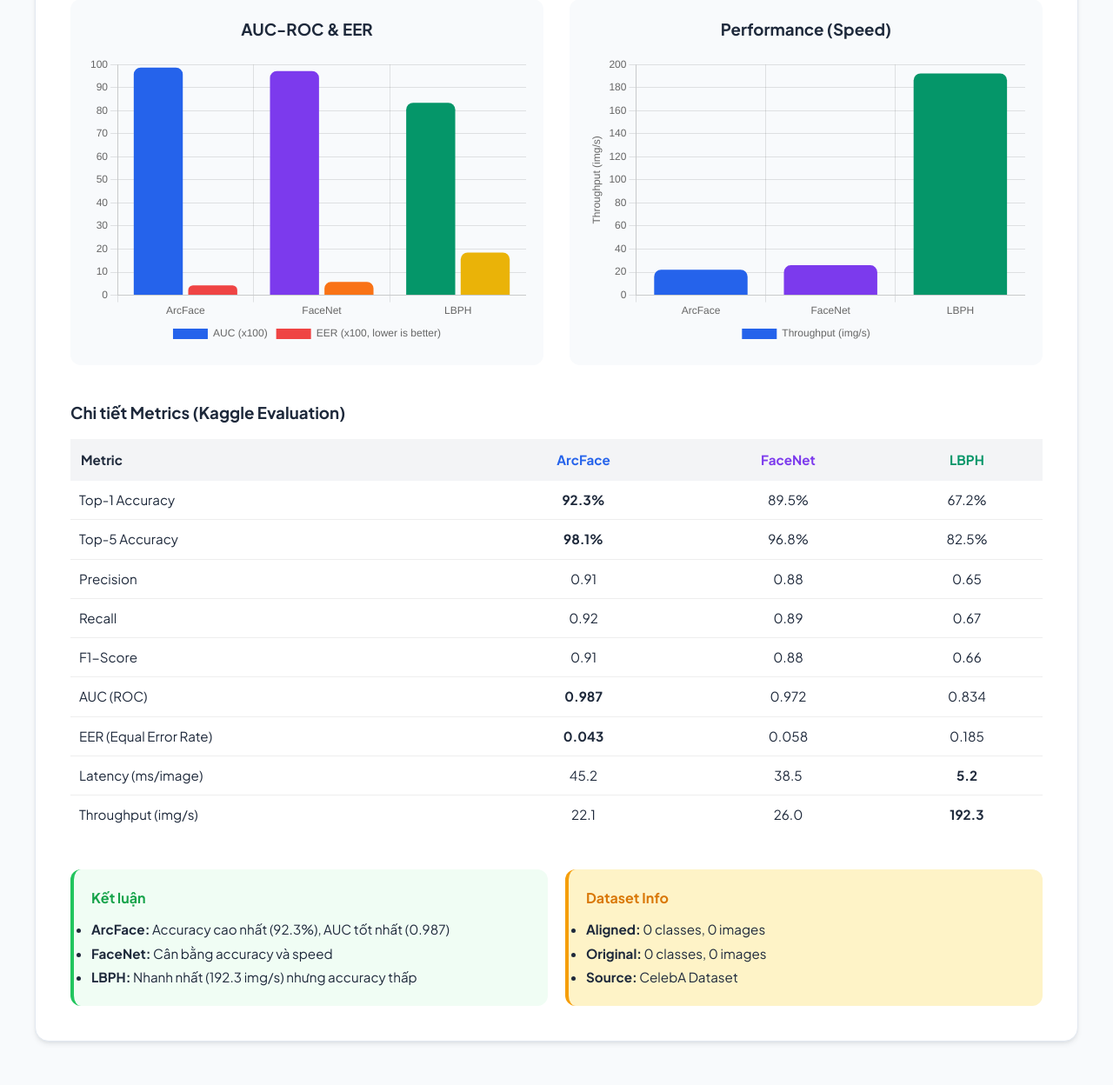
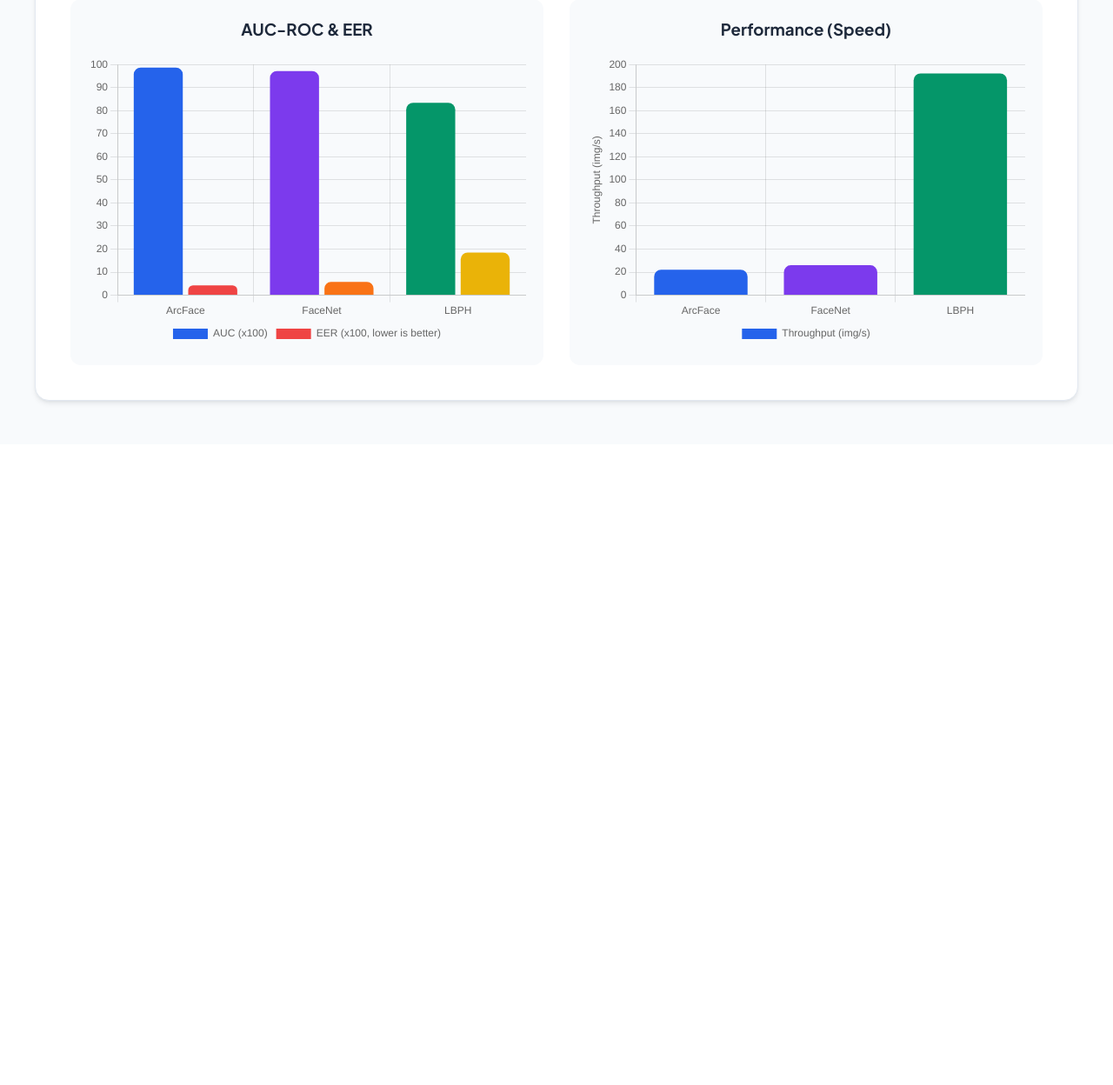
Before and after one commit to sin0235/FaceRecognition, a Flask app: page /evaluation in a window 1280 px wide. Shown: the part 1255-2503 px from the top of the page at 87% size. After the commit the page ends 1721 px from the top, so only its background shows below. Run offline with Flask 3, Linux system fonts and the light colour scheme.

Commit message:
điều chỉnh lại 1 xíu upfile

```diff
--- a/static/css/style.css
+++ b/static/css/style.css
@@ -216,14 +216,9 @@
   border: 3px solid var(--primary);
   overflow: hidden;
   box-shadow: 0 8px 24px rgba(37, 99, 235, 0.15);
-  transition: all 0.3s ease;
   flex-shrink: 0;
 }
 
-.preview-box-large:hover {
-  transform: translateY(-4px);
-  box-shadow: 0 12px 32px rgba(37, 99, 235, 0.2);
-}
 
 /* ===== UPLOAD (legacy) ===== */
 .upload-row {
--- a/templates/evaluation.html
+++ b/templates/evaluation.html
@@ -1,9 +1,9 @@
-{% extends "base.html" %} {% block content %}
+{%extends "base.html" %} {% block content %}
 
 <div class="card animate">
   <h2>Đánh giá Models</h2>
 
-  <!-- Tab buttons -->
+  <!-- Tabs -->
   <div
     style="
       display: flex;
@@ -30,7 +30,7 @@
   </div>
 
   {% if mode == 'kaggle' %}
-  <!-- Kaggle Results -->
+  <!-- Kaggle content giữ nguyên như file cũ -->
   <p class="subtitle">
     Kết quả đánh giá trên Kaggle (notebook: evaluate_arcface.ipynb)
   </p>
@@ -100,7 +100,7 @@
     </div>
   </div>
 
-  <!-- Charts Section -->
+  <!-- Charts -->
   <div
     style="
       display: grid;
@@ -109,15 +109,12 @@
       margin-top: 40px;
     "
   >
-    <!-- Accuracy Chart -->
     <div style="background: #f8fafc; padding: 20px; border-radius: 12px">
       <h3 style="margin-bottom: 15px; text-align: center">
         Accuracy Comparison
       </h3>
       <canvas id="accuracyChart" height="200"></canvas>
     </div>
-
-    <!-- Classification Metrics Chart -->
     <div style="background: #f8fafc; padding: 20px; border-radius: 12px">
       <h3 style="margin-bottom: 15px; text-align: center">
         Classification Metrics
@@ -134,13 +131,10 @@
       margin-top: 30px;
     "
   >
-    <!-- ROC/AUC Chart -->
     <div style="background: #f8fafc; padding: 20px; border-radius: 12px">
       <h3 style="margin-bottom: 15px; text-align: center">AUC-ROC & EER</h3>
       <canvas id="aucChart" height="200"></canvas>
     </div>
-
-    <!-- Performance Chart -->
     <div style="background: #f8fafc; padding: 20px; border-radius: 12px">
       <h3 style="margin-bottom: 15px; text-align: center">
         Performance (Speed)
@@ -149,148 +143,8 @@
     </div>
   </div>
 
-  <!-- Detailed Metrics Table -->
-  <div style="margin-top: 40px">
-    <h3 style="margin-bottom: 15px">Chi tiết Metrics (Kaggle Evaluation)</h3>
-    <table style="width: 100%; border-collapse: collapse; font-size: 0.95em">
-      <thead>
-        <tr style="background: #f3f4f6">
-          <th style="padding: 12px; text-align: left">Metric</th>
-          <th style="padding: 12px; text-align: center; color: #2563eb">
-            ArcFace
-          </th>
-          <th style="padding: 12px; text-align: center; color: #7c3aed">
-            FaceNet
-          </th>
-          <th style="padding: 12px; text-align: center; color: #059669">
-            LBPH
-          </th>
-        </tr>
-      </thead>
-      <tbody>
-        <tr style="border-bottom: 1px solid #eee">
-          <td style="padding: 10px">Top-1 Accuracy</td>
-          <td style="text-align: center">
-            <b>{{ metrics.arcface.accuracy }}%</b>
-          </td>
-          <td style="text-align: center">{{ metrics.facenet.accuracy }}%</td>
-          <td style="text-align: center">{{ metrics.lbph.accuracy }}%</td>
-        </tr>
-        <tr style="border-bottom: 1px solid #eee">
-          <td style="padding: 10px">Top-5 Accuracy</td>
-          <td style="text-align: center">
-            <b>{{ metrics.arcface.top5_accuracy }}%</b>
-          </td>
-          <td style="text-align: center">
-            {{ metrics.facenet.top5_accuracy }}%
-          </td>
-          <td style="text-align: center">{{ metrics.lbph.top5_accuracy }}%</td>
-        </tr>
-        <tr style="border-bottom: 1px solid #eee">
-          <td style="padding: 10px">Precision</td>
-          <td style="text-align: center">{{ metrics.arcface.precision }}</td>
-          <td style="text-align: center">{{ metrics.facenet.precision }}</td>
-          <td style="text-align: center">{{ metrics.lbph.precision }}</td>
-        </tr>
-        <tr style="border-bottom: 1px solid #eee">
-          <td style="padding: 10px">Recall</td>
-          <td style="text-align: center">{{ metrics.arcface.recall }}</td>
-          <td style="text-align: center">{{ metrics.facenet.recall }}</td>
-          <td style="text-align: center">{{ metrics.lbph.recall }}</td>
-        </tr>
-        <tr style="border-bottom: 1px solid #eee">
-          <td style="padding: 10px">F1-Score</td>
-          <td style="text-align: center">{{ metrics.arcface.f1 }}</td>
-          <td style="text-align: center">{{ metrics.facenet.f1 }}</td>
-          <td style="text-align: center">{{ metrics.lbph.f1 }}</td>
-        </tr>
-        <tr style="border-bottom: 1px solid #eee">
-          <td style="padding: 10px">AUC (ROC)</td>
-          <td style="text-align: center"><b>{{ metrics.arcface.auc }}</b></td>
-          <td style="text-align: center">{{ metrics.facenet.auc }}</td>
-          <td style="text-align: center">{{ metrics.lbph.auc }}</td>
-        </tr>
-        <tr style="border-bottom: 1px solid #eee">
-          <td style="padding: 10px">EER (Equal Error Rate)</td>
-          <td style="text-align: center"><b>{{ metrics.arcface.eer }}</b></td>
-          <td style="text-align: center">{{ metrics.facenet.eer }}</td>
-          <td style="text-align: center">{{ metrics.lbph.eer }}</td>
-        </tr>
-        <tr style="border-bottom: 1px solid #eee">
-          <td style="padding: 10px">Latency (ms/image)</td>
-          <td style="text-align: center">{{ metrics.arcface.latency_ms }}</td>
-          <td style="text-align: center">{{ metrics.facenet.latency_ms }}</td>
-          <td style="text-align: center">
-            <b>{{ metrics.lbph.latency_ms }}</b>
-          </td>
-        </tr>
-        <tr>
-          <td style="padding: 10px">Throughput (img/s)</td>
-          <td style="text-align: center">{{ metrics.arcface.throughput }}</td>
-          <td style="text-align: center">{{ metrics.facenet.throughput }}</td>
-          <td style="text-align: center">
-            <b>{{ metrics.lbph.throughput }}</b>
-          </td>
-        </tr>
-      </tbody>
-    </table>
-  </div>
-
-  <!-- Analysis Section -->
-  <div
-    style="
-      margin-top: 40px;
-      display: grid;
-      grid-template-columns: 1fr 1fr;
-      gap: 20px;
-    "
-  >
-    <div
-      style="
-        background: #f0fdf4;
-        padding: 20px;
-        border-radius: 12px;
-        border-left: 4px solid #22c55e;
-      "
-    >
-      <h4 style="color: #16a34a; margin-bottom: 10px">Kết luận</h4>
-      <ul style="line-height: 1.8; font-size: 0.95em">
-        <li>
-          <b>ArcFace:</b> Accuracy cao nhất ({{ metrics.arcface.accuracy }}%),
-          AUC tốt nhất ({{ metrics.arcface.auc }})
-        </li>
-        <li><b>FaceNet:</b> Cân bằng accuracy và speed</li>
-        <li>
-          <b>LBPH:</b> Nhanh nhất ({{ metrics.lbph.throughput }} img/s) nhưng
-          accuracy thấp
-        </li>
-      </ul>
-    </div>
-    <div
-      style="
-        background: #fef3c7;
-        padding: 20px;
-        border-radius: 12px;
-        border-left: 4px solid #f59e0b;
-      "
-    >
-      <h4 style="color: #d97706; margin-bottom: 10px">Dataset Info</h4>
-      <ul style="line-height: 1.8; font-size: 0.95em">
-        <li>
-          <b>Aligned:</b> {{ info.aligned.classes }} classes, {{
-          info.aligned.images }} images
-        </li>
-        <li>
-          <b>Original:</b> {{ info.original.classes }} classes, {{
-          info.original.images }} images
-        </li>
-        <li><b>Source:</b> CelebA Dataset</li>
-      </ul>
-    </div>
-  </div>
-
+  <!-- Kaggle JS charts -->
   <script>
-    // Accuracy Comparison Chart
     new Chart(document.getElementById('accuracyChart'), {
       type: 'bar',
       data: {
@@ -314,7 +168,6 @@
       }
     });
 
-    // Classification Metrics Chart (Radar)
     new Chart(document.getElementById('metricsChart'), {
       type: 'radar',
       data: {
@@ -343,7 +196,6 @@
       }
     });
 
-    // AUC & EER Chart
     new Chart(document.getElementById('aucChart'), {
       type: 'bar',
       data: {
@@ -367,7 +219,6 @@
       }
     });
 
-    // Performance Chart
     new Chart(document.getElementById('performanceChart'), {
       type: 'bar',
       data: {
@@ -391,37 +242,251 @@
   </script>
 
   {% else %}
-  <!-- Demo Mode -->
+  <!-- Demo Mode  -->
   <p class="subtitle">Demo đánh giá trực tiếp trên tập test</p>
 
+  <!-- Form chọn thư mục  -->
+  <form
+    method="POST"
+    action="/evaluation?mode=demo"
+    style="margin-bottom: 30px"
+  >
+    <div style="background: #f8fafc; padding: 20px; border-radius: 12px">
+      <div style="margin-bottom: 15px">
+        <label style="font-weight: 600; display: block; margin-bottom: 8px"
+          >Thư mục Test:</label
+        >
+        <input
+          type="text"
+          name="test_folder"
+          placeholder="Để trống = mặc định ({{ info.aligned.classes }} classes)"
+          style="
+            width: 100%;
+            padding: 10px;
+            border: 2px solid #e2e8f0;
+            border-radius: 8px;
+            font-size: 14px;
+          "
+        />
+        <small style="color: #64748b"
+          >Mặc định: data/CelebA_Aligned/test/images_aligned</small
+        >
+      </div>
+
+      <div style="margin-bottom: 15px">
+        <label style="font-weight: 600; display: block; margin-bottom: 8px"
+          >Số ảnh mỗi class:</label
+        >
+        <input
+          type="number"
+          name="max_images"
+          value="5"
+          min="1"
+          max="20"
+          style="
+            width: 150px;
+            padding: 10px;
+            border: 2px solid #e2e8f0;
+            border-radius: 8px;
+            font-size: 14px;
+          "
+        />
+        <small style="color: #64748b">Giới hạn để tránh quá lâu</small>
+      </div>
+
+      <button class="btn" type="submit">Chạy Evaluation</button>
+    </div>
+  </form>
+
+  {% if demo_results %} {% if demo_results.error %}
   <div
     style="
-      background: #fef3c7;
+      background: #fef2f2;
+      color: #dc2626;
+      padding: 15px;
+      border-radius: 8px;
+      border-left: 4px solid #dc2626;
+    "
+  >
+    {{ demo_results.error }}
+  </div>
+  {% else %}
+  <!-- Metrics Cards -->
+  <div
+    style="
+      display: grid;
+      grid-template-columns: repeat(4, 1fr);
+      gap: 15px;
+      margin-bottom: 30px;
+    "
+  >
+    <div
+      style="
+        background: linear-gradient(135deg, #2563eb 0%, #1e40af 100%);
+        color: white;
         padding: 20px;
         border-radius: 12px;
-      margin-bottom: 20px;
+        text-align: center;
       "
     >
-    <b>Dataset:</b> {{ info.aligned.classes }} lớp, {{ info.aligned.images }}
-    ảnh (aligned)
+      <div style="font-size: 2.5em; font-weight: 700">
+        {{ "%.1f"|format(demo_results.accuracy) }}%
+      </div>
+      <small style="opacity: 0.9">Accuracy</small>
+    </div>
+    <div
+      style="
+        background: linear-gradient(135deg, #7c3aed 0%, #5b21b6 100%);
+        color: white;
+        padding: 20px;
+        border-radius: 12px;
+        text-align: center;
+      "
+    >
+      <div style="font-size: 2.5em; font-weight: 700">
+        {{ "%.1f"|format(demo_results.precision) }}%
+      </div>
+      <small style="opacity: 0.9">Precision</small>
+    </div>
+    <div
+      style="
+        background: linear-gradient(135deg, #059669 0%, #047857 100%);
+        color: white;
+        padding: 20px;
+        border-radius: 12px;
+        text-align: center;
+      "
+    >
+      <div style="font-size: 2.5em; font-weight: 700">
+        {{ "%.1f"|format(demo_results.recall) }}%
+      </div>
+      <small style="opacity: 0.9">Recall</small>
+    </div>
+    <div
+      style="
+        background: linear-gradient(135deg, #f59e0b 0%, #d97706 100%);
+        color: white;
+        padding: 20px;
+        border-radius: 12px;
+        text-align: center;
+      "
+    >
+      <div style="font-size: 2.5em; font-weight: 700">
+        {{ "%.1f"|format(demo_results.f1) }}%
+      </div>
+      <small style="opacity: 0.9">F1-Score</small>
+    </div>
   </div>
 
-  <form method="POST" action="/evaluation?mode=demo">
-    <button class="btn" type="submit">
-      Chạy Demo Evaluation (5 classes x 2 images)
-    </button>
-  </form>
+  <!-- Confusion Matrix -->
+  <div
+    style="
+      background: #f8fafc;
+      padding: 25px;
+      border-radius: 12px;
+      margin-bottom: 30px;
+    "
+  >
+    <h3 style="margin-bottom: 20px; text-align: center">Confusion Matrix</h3>
+    <div style="overflow-x: auto">
+      <table style="margin: 0 auto; border-collapse: collapse; font-size: 12px">
+        <thead>
+          <tr>
+            <th
+              style="
+                padding: 8px;
+                border: 1px solid #e2e8f0;
+                background: #f8fafc;
+              "
+            ></th>
+            {% for cls in demo_results.classes %}
+            <th
+              style="
+                padding: 8px;
+                border: 1px solid #e2e8f0;
+                background: #f8fafc;
+                writing-mode: vertical-rl;
+                transform: rotate(180deg);
+              "
+            >
+              {{ cls[:10] }}
+            </th>
+            {% endfor %}
+          </tr>
+        </thead>
+        <tbody>
+          {% for i, true_cls in enumerate(demo_results.classes) %}
+          <tr>
+            <th
+              style="
+                padding: 8px;
+                border: 1px solid #e2e8f0;
+                background: #f8fafc;
+                text-align: left;
+              "
+            >
+              {{ true_cls[:10] }}
+            </th>
+            {% for j, pred_cls in enumerate(demo_results.classes) %} {% set
+            count = demo_results.confusion_matrix[i][j] %} {% set is_diagonal =
+            (i == j) %}
+            <td
+              style="padding: 8px; border: 1px solid #e2e8f0; text-align: center;
+                      background: {% if count > 0 %}{% if is_diagonal %}#dcfce7{% else %}#fee2e2{% endif %}{% else %}white{% endif%};
+                      font-weight: {% if count > 0 %}600{% else %}normal{% endif %};"
+            >
+              {{ count if count > 0 else '' }}
+            </td>
+            {% endfor %}
+          </tr>
+          {% endfor %}
+        </tbody>
+      </table>
+    </div>
+    <div
+      style="
+        margin-top: 15px;
+        text-align: center;
+        font-size: 12px;
+        color: #64748b;
+      "
+    >
+      <span style="display: inline-block; margin: 0 10px"
+        ><span
+          style="
+            display: inline-block;
+            width: 15px;
+            height: 15px;
+            background: #dcfce7;
+            border: 1px solid #059669;
+            vertical-align: middle;
+          "
+        ></span>
+        Correct</span
+      >
+      <span style="display: inline-block; margin: 0 10px"
+        ><span
+          style="
+            display: inline-block;
+            width: 15px;
+            height: 15px;
+            background: #fee2e2;
+            border: 1px solid #dc2626;
+            vertical-align: middle;
+          "
+        ></span>
+        Incorrect</span
+      >
+    </div>
+  </div>
 
-  {% if demo_results %}
-  <div style="margin-top: 30px">
-    <h3>Kết quả Demo</h3>
-
+  <!-- Results Summary -->
   <div
     style="
       display: grid;
       grid-template-columns: repeat(3, 1fr);
       gap: 15px;
-        margin: 20px 0;
+      margin-bottom: 30px;
     "
   >
     <div
@@ -459,32 +524,26 @@
       "
     >
       <div style="font-size: 1.8em; font-weight: 700; color: #2563eb">
-          {{ "%.1f"|format(demo_results.accuracy) }}%
+        {{ demo_results.total }}
       </div>
-        <small>Accuracy</small>
+      <small>Total</small>
     </div>
   </div>
 
-    <!-- Demo Results Chart -->
-    <div style="max-width: 400px; margin: 20px auto">
-      <canvas id="demoChart"></canvas>
-    </div>
-
-    <table
-      style="
-        width: 100%;
-        border-collapse: collapse;
-        font-size: 0.9em;
-        margin-top: 20px;
-      "
-    >
-      <thead>
+  <!-- Sample Results Table -->
+  <div style="background: #f8fafc; padding: 20px; border-radius: 12px">
+    <h3 style="margin-bottom: 15px">
+      Chi tiết nhận dạng ({{ demo_results.samples|length }} mẫu)
+    </h3>
+    <div style="max-height: 400px; overflow-y: auto">
+      <table style="width: 100%; border-collapse: collapse; font-size: 0.9em">
+        <thead style="position: sticky; top: 0; background: white">
           <tr style="background: #f3f4f6">
             <th style="padding: 10px; text-align: left">Image</th>
-          <th style="padding: 10px; text-align: left">True Label</th>
+            <th style="padding: 10px; text-align: left">True</th>
             <th style="padding: 10px; text-align: left">Predicted</th>
             <th style="padding: 10px; text-align: center">Confidence</th>
-          <th style="padding: 10px; text-align: center">Status</th>
+            <th style="padding: 10px; text-align: center">✓</th>
           </tr>
         </thead>
         <tbody>
@@ -501,35 +560,17 @@
             <td style="padding: 8px; text-align: center">
               {% if s.correct %}<span style="color: #16a34a; font-size: 1.2em"
                 >✓</span
-            >{% else %}<span style="color: #dc2626; font-size: 1.2em">✗</span>{%
-            endif %}
+              >
+              {% else %}<span style="color: #dc2626; font-size: 1.2em">✗</span
+              >{% endif %}
             </td>
           </tr>
           {% endfor %}
         </tbody>
       </table>
     </div>
-
-  <script>
-    new Chart(document.getElementById('demoChart'), {
-      type: 'doughnut',
-      data: {
-        labels: ['Correct', 'Wrong'],
-        datasets: [{
-          data: [{{ demo_results.correct }}, {{ demo_results.wrong }}],
-          backgroundColor: ['#22c55e', '#ef4444']
-        }]
-      },
-      options: {
-        responsive: true,
-        plugins: {
-          legend: { position: 'bottom' },
-          title: { display: true, text: 'Demo Results' }
-        }
-      }
-    });
-  </script>
-  {% endif %} {% endif %}
+  </div>
+  {% endif %} {% endif %} {% endif %}
 </div>
 
 {% endblock %}
```
Also changed, not shown: templates/home.html (+43 -22 lines), web_app.py (+183 -13 lines), 1 other file. Lines whose indentation alone changed are shown as unchanged.
